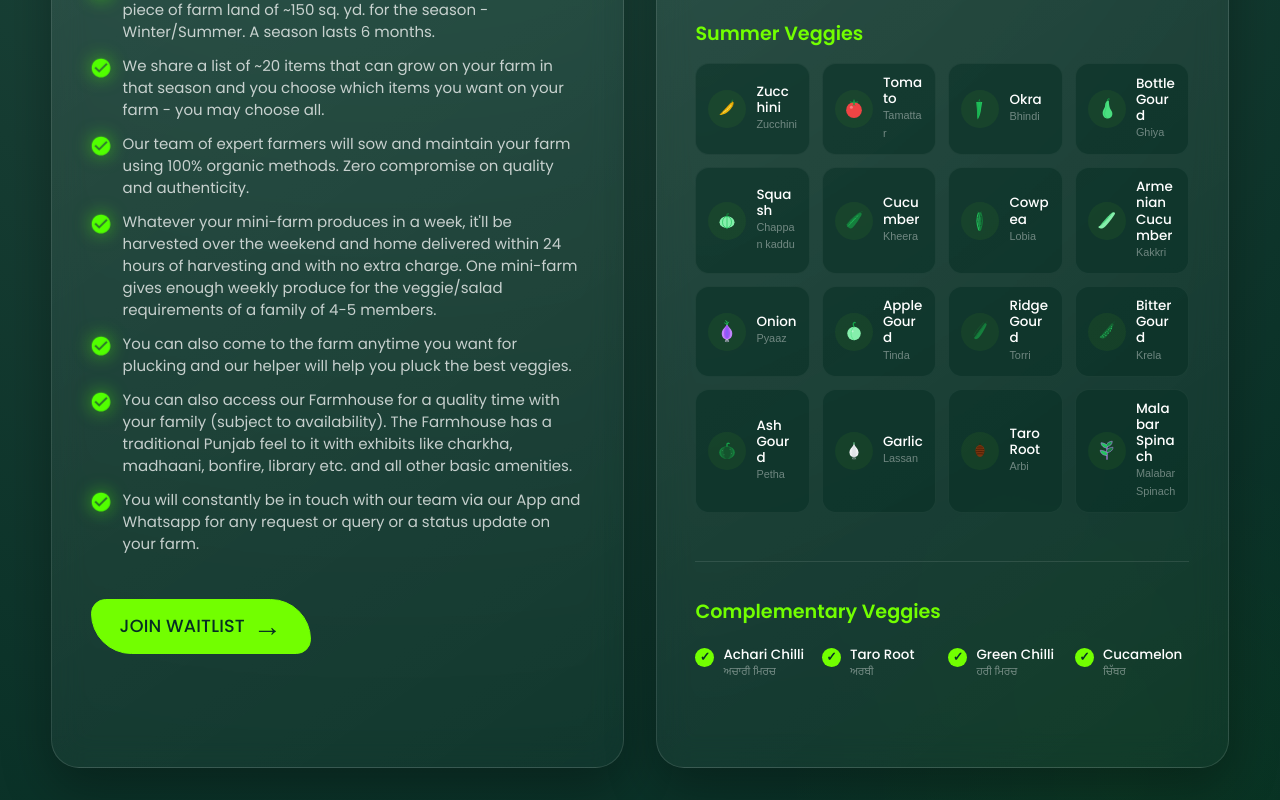
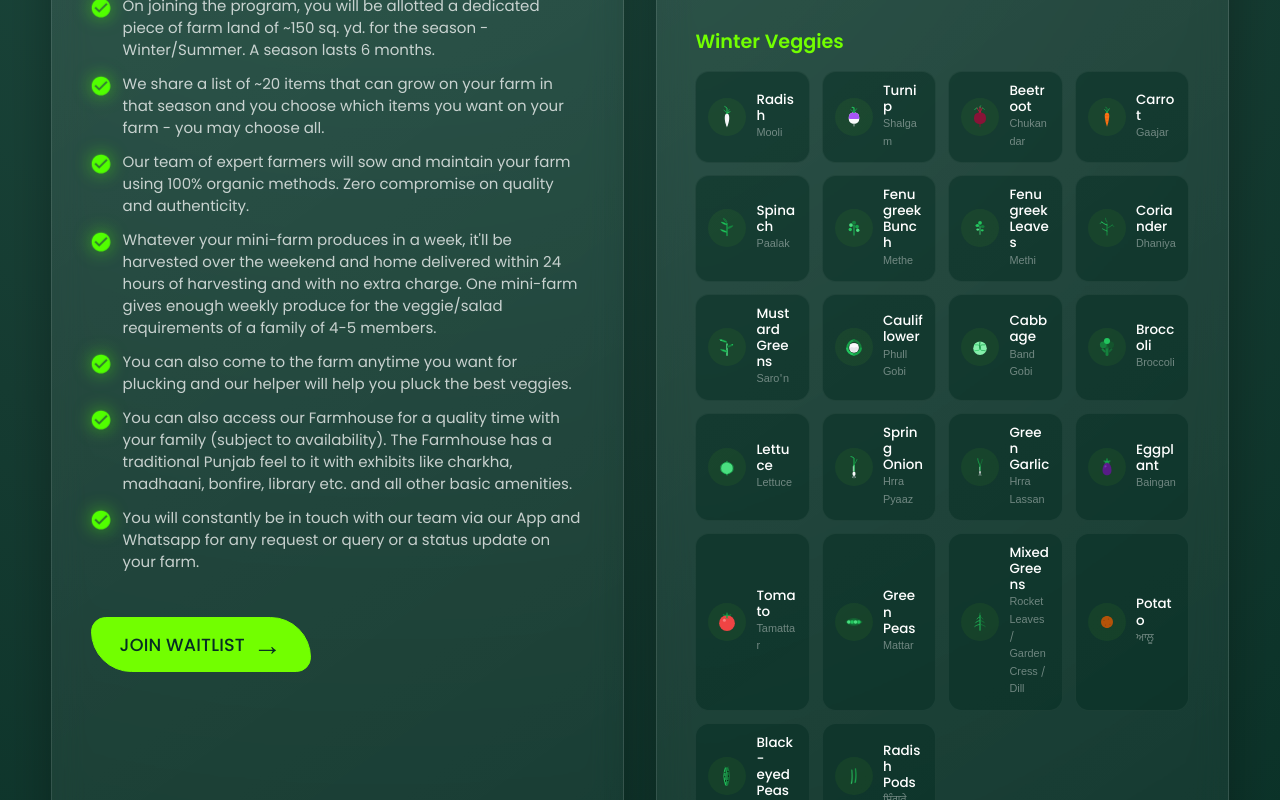
Before and after one commit to askaushik91/nextjs-app, a Next.js app: page / in a window 1280 px wide. Shown: the part 1580-2380 px from the top of the page. Built offline with nearby package versions, Linux system fonts and the light colour scheme; no server answers.

Commit message:
feat: add missing seasonal vegetables and set winter tab active by default

```diff
--- a/components/CloudFarmProgram/VegetableIcons.tsx
+++ b/components/CloudFarmProgram/VegetableIcons.tsx
@@ -347,5 +347,50 @@ export const VegetableIcons: Record<string, React.FC<IconProps>> = {
       <path d="M32 18C38 20 40 24 40 24M32 28C42 30 44 34 44 34M32 38C42 40 46 44 46 44" stroke="#15803D" strokeWidth="2" strokeLinecap="round" />
       <path d="M32 14C30 11 32 8 32 8" stroke="#15803D" strokeWidth="2.5" strokeLinecap="round" />
     </svg>
+  ),
+  potato: ({ size = '100%', ...props }) => (
+    <svg width={size} height={size} viewBox="0 0 64 64" fill="none" xmlns="http://www.w3.org/2000/svg" {...props}>
+      <path d="M16 32C16 22 24 16 32 16C40 16 48 22 48 32C48 42 40 48 32 48C24 48 16 42 16 32Z" fill="#B45309" />
+      <circle cx="24" cy="28" r="1.5" fill="#78350F" opacity="0.6" />
+      <circle cx="36" cy="24" r="1.5" fill="#78350F" opacity="0.6" />
+      <circle cx="40" cy="38" r="1.5" fill="#78350F" opacity="0.6" />
+      <circle cx="28" cy="40" r="1.5" fill="#78350F" opacity="0.6" />
+    </svg>
+  ),
+  red_spinach: ({ size = '100%', ...props }) => (
+    <svg width={size} height={size} viewBox="0 0 64 64" fill="none" xmlns="http://www.w3.org/2000/svg" {...props}>
+      <path d="M32 52V20" stroke="#BE123C" strokeWidth="3.5" strokeLinecap="round" />
+      <path d="M32 24C24 24 16 16 16 16C16 16 24 16 32 22" fill="#22C55E" stroke="#BE123C" strokeWidth="1" />
+      <path d="M32 34C40 34 48 26 48 26C48 26 40 26 32 32" fill="#BE123C" stroke="#BE123C" strokeWidth="1" />
+      <path d="M32 44C22 44 14 36 14 36C14 36 24 36 32 42" fill="#22C55E" stroke="#BE123C" strokeWidth="1" />
+      <path d="M32 18C24 14 22 6 22 6C22 6 30 8 32 16" fill="#881337" stroke="#BE123C" strokeWidth="1" />
+    </svg>
+  ),
+  black_eyed_peas: ({ size = '100%', ...props }) => (
+    <svg width={size} height={size} viewBox="0 0 64 64" fill="none" xmlns="http://www.w3.org/2000/svg" {...props}>
+      <path d="M28 10C24 20 22 36 28 54C29 57 32 58 31 54C28 38 29 22 32 10" stroke="#22C55E" strokeWidth="3" strokeLinecap="round" />
+      <path d="M34 10C38 20 40 36 34 54C33 57 30 58 31 54C35 38 34 22 30 10" stroke="#15803D" strokeWidth="3" strokeLinecap="round" />
+      <path d="M26 8C28 10 34 10 36 8" stroke="#166534" strokeWidth="2" strokeLinecap="round" />
+      <circle cx="26.5" cy="22" r="1.5" fill="#000000" />
+      <circle cx="26" cy="34" r="1.5" fill="#000000" />
+      <circle cx="28" cy="45" r="1.5" fill="#000000" />
+      <circle cx="34.5" cy="20" r="1.5" fill="#000000" />
+      <circle cx="36" cy="32" r="1.5" fill="#000000" />
+      <circle cx="34" cy="44" r="1.5" fill="#000000" />
+    </svg>
+  ),
+  water_spinach: ({ size = '100%', ...props }) => (
+    <svg width={size} height={size} viewBox="0 0 64 64" fill="none" xmlns="http://www.w3.org/2000/svg" {...props}>
+      <path d="M32 54V16" stroke="#16A34A" strokeWidth="3" strokeLinecap="round" />
+      <path d="M32 20C20 20 14 10 14 10C14 10 24 12 32 16" fill="#4ADE80" stroke="#16A34A" strokeWidth="1" />
+      <path d="M32 32C44 32 50 22 50 22C50 22 40 24 32 28" fill="#15803D" stroke="#16A34A" strokeWidth="1" />
+      <path d="M32 42C20 42 14 32 14 32C14 32 24 34 32 38" fill="#22C55E" stroke="#16A34A" strokeWidth="1" />
+    </svg>
+  ),
+  radish_pods: ({ size = '100%', ...props }) => (
+    <svg width={size} height={size} viewBox="0 0 64 64" fill="none" xmlns="http://www.w3.org/2000/svg" {...props}>
+      <path d="M25 15C25 15 28 35 24 50C23 54 26 55 27 50C30 35 27 15 27 15" fill="#4ADE80" stroke="#15803D" strokeWidth="1.5" />
+      <path d="M35 12C35 12 38 32 34 47C33 51 36 52 37 47C40 32 37 12 37 12" fill="#22C55E" stroke="#15803D" strokeWidth="1.5" />
+    </svg>
   )
 };
--- a/components/CloudFarmProgram/index.tsx
+++ b/components/CloudFarmProgram/index.tsx
@@ -25,6 +25,8 @@ const summerVegetables = [
   { id: 'lassan', name: 'Garlic', localName: 'Lassan' },
   { id: 'arbi', name: 'Taro Root', localName: 'Arbi' },
   { id: 'malabar_spinach', name: 'Malabar Spinach', localName: 'Malabar Spinach' },
+  { id: 'red_spinach', name: 'Red Spinach', localName: 'ਚਲਾਈ ਦਾ ਸਾਗ' },
+  { id: 'water_spinach', name: 'Water Spinach', localName: 'ਸਰਨਈ ਦਾ ਸਾਗ' },
 ];
 
 const winterVegetables = [
@@ -47,6 +49,9 @@ const winterVegetables = [
   { id: 'tomato', name: 'Tomato', localName: 'Tamattar' },
   { id: 'mattar', name: 'Green Peas', localName: 'Mattar' },
   { id: 'rocket_leaves', name: 'Mixed Greens', localName: 'Rocket Leaves / Garden Cress / Dill' },
+  { id: 'potato', name: 'Potato', localName: 'ਆਲੂ' },
+  { id: 'black_eyed_peas', name: 'Black-eyed Peas', localName: 'ਲੋਬੀਆ' },
+  { id: 'radish_pods', name: 'Radish Pods', localName: 'ਸਿੰਗਰੇ' },
 ];
 
 const summerComplementaryVegetables = [
@@ -69,7 +74,7 @@ const winterComplementaryVegetables = [
 ];
 
 export default function CloudFarmProgram() {
-  const [season, setSeason] = useState<'summer' | 'winter'>('summer');
+  const [season, setSeason] = useState<'summer' | 'winter'>('winter');
   const [detailsRevealed, setDetailsRevealed] = useState(false);
   const detailsRef = useRef<HTMLDivElement>(null);
   const practicalDetails = [
```
